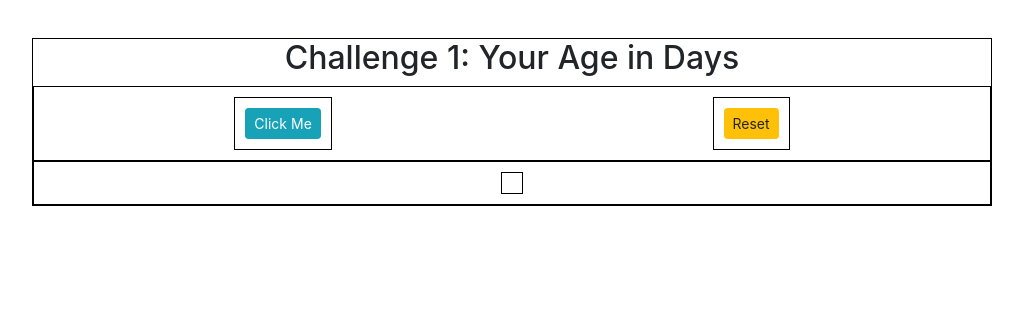
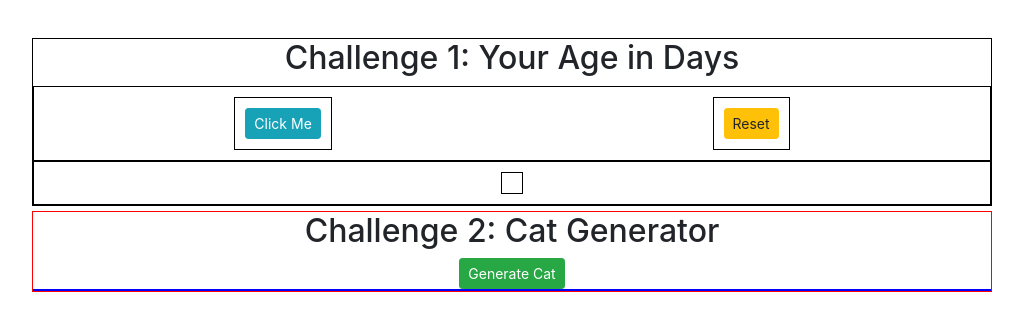
Before and after one commit to ShahadatPOM/N_JS, a plain HTML site: page challenge/index.html in a window 1280 px wide. Shown: the whole page, without its empty margins (128-1151 px from the left). Drawn offline with nearby package versions, Linux system fonts and the light colour scheme.

Commit message:
cat generate initially done

```diff
--- a/challenge/index.html
+++ b/challenge/index.html
@@ -9,6 +9,7 @@
 	<link rel="stylesheet" href="https://stackpath.bootstrapcdn.com/bootstrap/4.4.1/css/bootstrap.min.css">
 </head>
 <body>
+<!--challenge 1-->
 <div class="container1">
 	<h2>Challenge 1: Your Age in Days</h2>
 	<div class="flex-box-container1">
@@ -25,6 +26,15 @@
 		</div>
 	</div>
 </div>
+<!--challenge 2-->
+<div class="container2">
+	<h2>Challenge 2: Cat Generator</h2>
+	<button id="cat-generator" onclick="catGenerator()" class="btn btn-sm btn-success">Generate Cat</button>
+
+	<div class="flex-box-container2" id="img-container">
+
+	</div>
+</div>
 <script src="static/js/script.js"></script>
 </body>
 </html>
--- a/challenge/static/css/style.css
+++ b/challenge/static/css/style.css
@@ -1,3 +1,4 @@
+/*challenge 1*/
 .container1 {
 	border: 1px solid #000;
 	width: 75%;
@@ -20,3 +21,24 @@
 	border: 1px solid #000;
 	align-items: center;
 }
+
+/*challenge 2*/
+.container2 {
+	border: 1px solid red;
+	width: 75%;
+	margin: 0 auto;
+	margin-top: 5px !important;
+	text-align: center;
+}
+
+.flex-box-container2 {
+	display: flex;
+	flex-wrap: wrap;
+	justify-content: space-around;
+	border: 1px solid blue;
+}
+
+.flex-box-container2 img {
+	border: 1px solid green;
+	padding: 10px;
+}
--- a/challenge/static/js/script.js
+++ b/challenge/static/js/script.js
@@ -15,3 +15,10 @@ function ageTaker() {
 function reset() {
 	document.getElementById('text').remove();
 }
+
+function catGenerator() {
+	var img = document.createElement('img');
+	img.setAttribute('src', 'static/images/cat3.gif');
+	document.getElementById('img-container').appendChild(img);
+
+}
```
Also changed, not shown: challenge/static/images/cat1.gif (added), challenge/static/images/cat3.gif (added), 1 other file.
